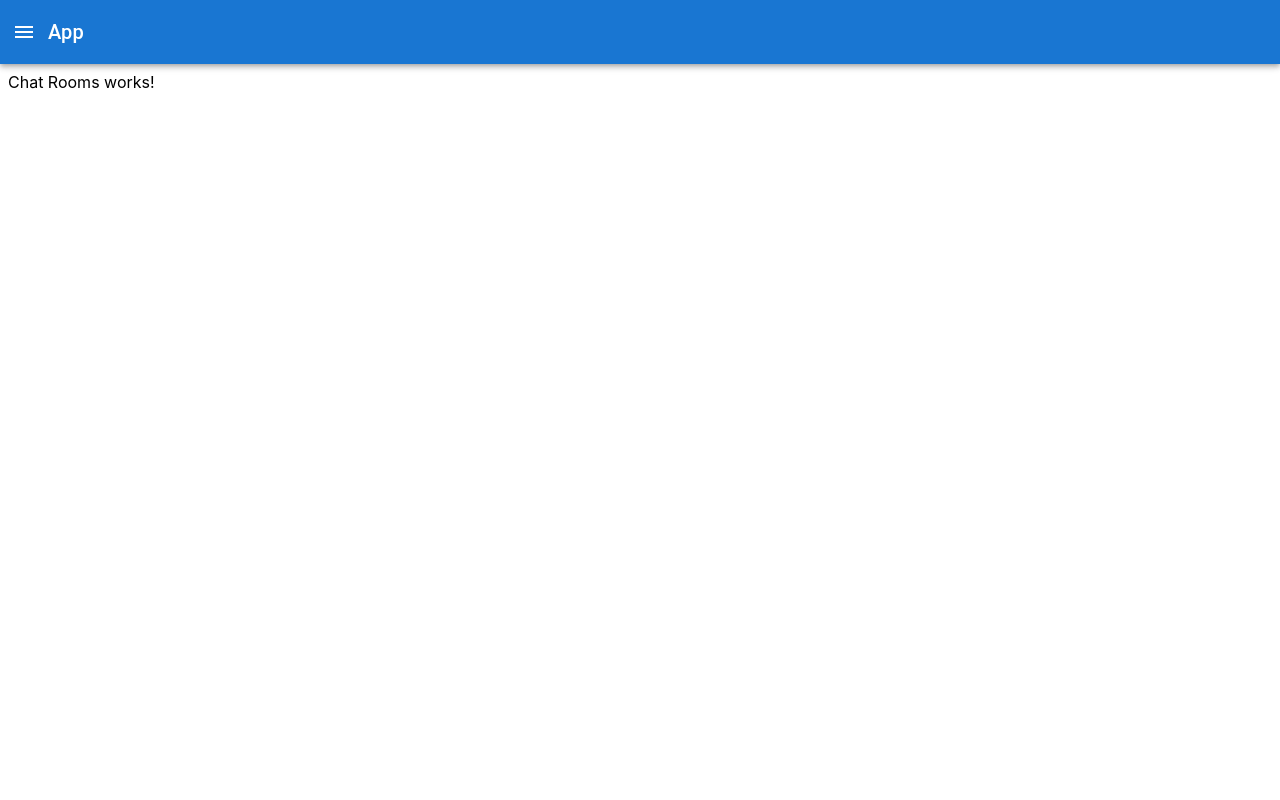
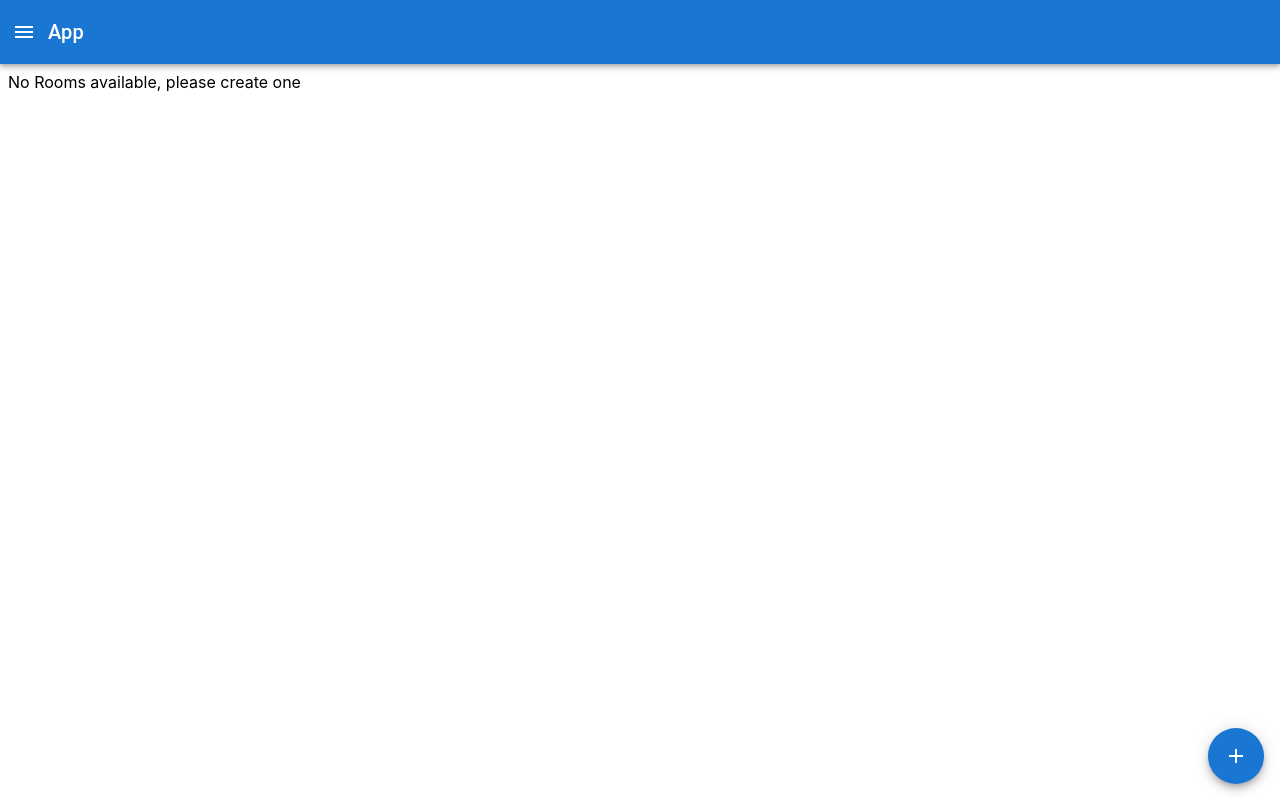
Before and after one commit to bradtaniguchi/react-chat, a React (Create React App) app: page /rooms in a window 1280 px wide. Built offline with nearby package versions, Linux system fonts and the light colour scheme.

Commit message:
Add create-room action to rooms list

```diff
--- a/src/pages/chat-rooms/ChatRooms.tsx
+++ b/src/pages/chat-rooms/ChatRooms.tsx
@@ -1 +1,79 @@
-export const ChatRooms = () => <div>Chat Rooms works!</div>;
+import {
+  Fab,
+  List,
+  ListItem,
+  ListItemButton,
+  ListItemText,
+} from "@mui/material";
+import { useEffect, useState } from "react";
+import { AppState } from "../../models/app-state";
+import { getRooms } from "../../utils/rooms/get-rooms";
+import { Add } from "@mui/icons-material";
+import { createRoom } from "../../utils/rooms/create-room";
+import { Link, useNavigate } from "react-router-dom";
+
+export const ChatRooms = () => {
+  const [rooms, setRooms] = useState<AppState["rooms"]>([]);
+  const [loading, setLoading] = useState(false);
+
+  const navigate = useNavigate();
+
+  useEffect(() => {
+    setLoading(true);
+    getRooms()
+      .then(setRooms)
+      .then(() => setLoading(false));
+  }, []);
+
+  const handleCreate = async (e: React.SyntheticEvent<HTMLButtonElement>) => {
+    e.preventDefault();
+    setLoading(true);
+    const room = await createRoom();
+
+    setLoading(false);
+    navigate(`/rooms/${room.id}`);
+  };
+
+  const fab = (
+    <Fab
+      color="primary"
+      aria-label="add"
+      onClick={handleCreate}
+      sx={{
+        position: "absolute",
+        bottom: "1rem",
+        right: "1rem",
+      }}
+    >
+      <Add />
+    </Fab>
+  );
+  if (loading)
+    return (
+      <>
+        <div>loading...</div>
+      </>
+    );
+  if (!rooms.length)
+    return (
+      <>
+        <div>No Rooms available, please create one</div>
+        {fab}
+      </>
+    );
+
+  return (
+    <>
+      <List>
+        {rooms.map((room) => (
+          <ListItem disablePadding key={room.id}>
+            <ListItemButton component={Link} to={`/rooms/${room.id}`}>
+              <ListItemText primary={room.name || "No Name"} />
+            </ListItemButton>
+          </ListItem>
+        ))}
+      </List>
+      {fab}
+    </>
+  );
+};
--- a/src/pages/login/Login.tsx
+++ b/src/pages/login/Login.tsx
@@ -6,7 +6,7 @@ import Grid from "@mui/material/Grid";
 import TextField from "@mui/material/TextField";
 import { useState } from "react";
 import { useNavigate } from "react-router-dom";
-import { createUser } from "../../utils/create-user";
+import { createUser } from "../../utils/users/create-user";
 
 export const Login = () => {
   const [usernameValue, setUsername] = useState("");
@@ -18,6 +18,7 @@ export const Login = () => {
     e.preventDefault();
     setLoading(true);
     createUser({ username: usernameValue }).then(() => {
+      // TODO: set this as the current user!
       setLoading(false);
       navigate("/rooms");
     });
--- /dev/null
+++ b/src/utils/rooms/create-room.ts
@@ -0,0 +1,24 @@
+import { nanoid } from "nanoid";
+import { Room } from "../../models/room";
+import { getState } from "../get-state";
+import { setState } from "../set-state";
+
+/**
+ * Creates a new room in the list of rooms
+ */
+export const createRoom = async (): Promise<Room> => {
+  const appState = await getState();
+
+  const room: Room = {
+    id: nanoid(8),
+    name: "New Room",
+    users: [],
+    color: "",
+  };
+
+  appState.rooms.push(room);
+
+  await setState(appState);
+
+  return room;
+};
--- /dev/null
+++ b/src/utils/rooms/get-rooms.ts
@@ -0,0 +1,3 @@
+import { getState } from "../get-state";
+
+export const getRooms = async () => getState().then((state) => state.rooms);
--- a/src/utils/create-user.ts
+++ b/src/utils/users/create-user.ts
@@ -1,7 +1,7 @@
-import { User } from "../models/user";
+import { User } from "../../models/user";
 import { nanoid } from "nanoid";
-import { getState } from "./get-state";
-import { setState } from "./set-state";
+import { getState } from "../get-state";
+import { setState } from "../set-state";
 
 /**
  * Creates a user within the local-storage state.
```
